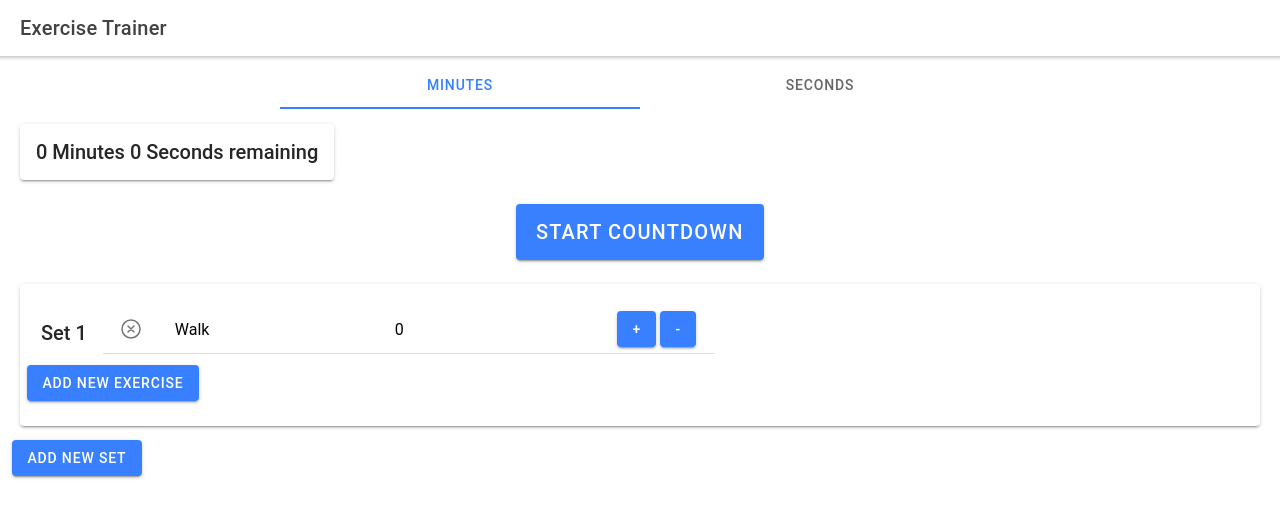
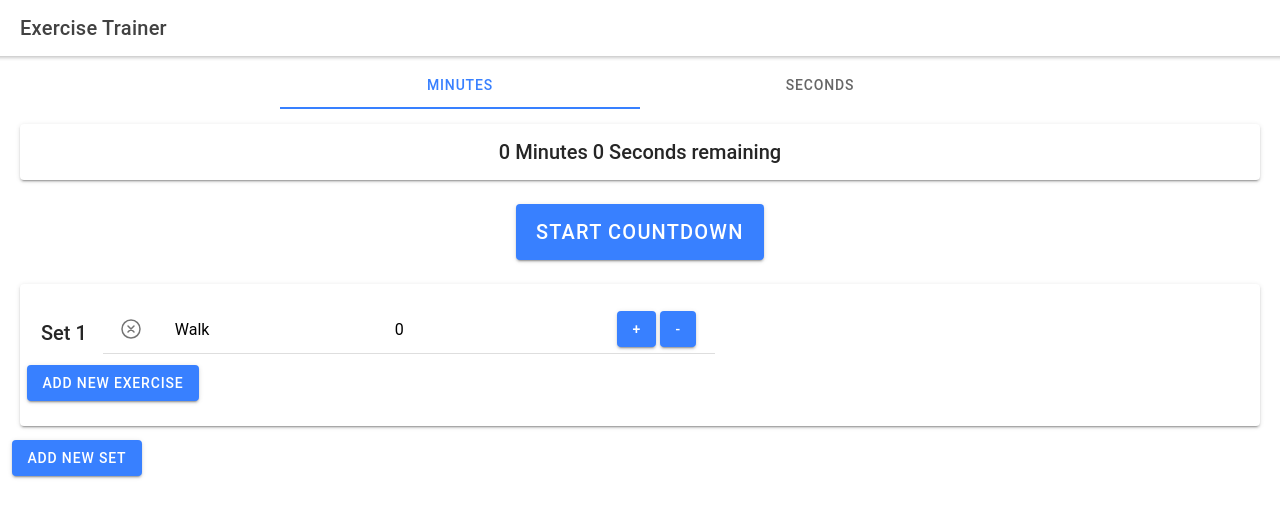
Before and after one commit to Catley94/Exercise_Trainer_App, a React (Create React App) app in the folder exercise-trainer/: page /home in a window 1280 px wide. Shown: the top 518 px of the page. Built offline with nearby package versions, Linux system fonts and the light colour scheme.

Commit message:
Centered minutes / seconds card

```diff
--- a/exercise-trainer/src/components/ExploreContainer.tsx
+++ b/exercise-trainer/src/components/ExploreContainer.tsx
@@ -217,14 +217,13 @@ const ExploreContainer: React.FC<ContainerProps> = () => {
         )}
         <IonRow>
           <IonCol size="12" className="ion-text-center">
-            <IonRow>
-              <IonCard>
-                <IonCardHeader>
-                  <IonCardTitle>{secondsToTime(totalTime)}</IonCardTitle>
-                </IonCardHeader>
-              </IonCard>
-            </IonRow>
+            <IonCard>
+              <IonCardHeader>
+                <IonCardTitle>{secondsToTime(totalTime)}</IonCardTitle>
+              </IonCardHeader>
+            </IonCard>
           </IonCol>
+
           <IonCol size="12" className="ion-text-center">
             <IonButton
               size="large"
```
